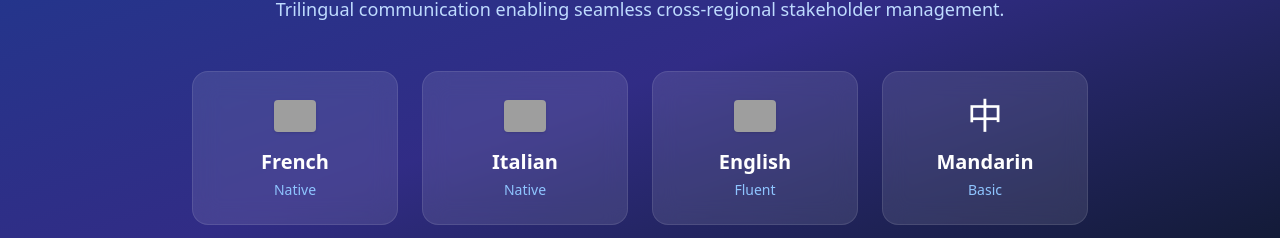
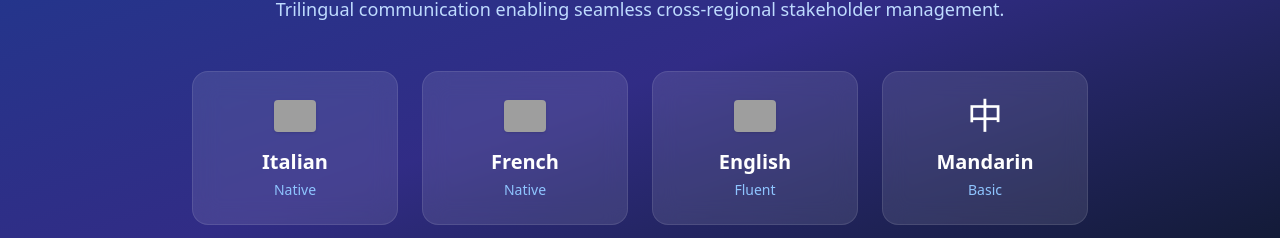
Before and after one commit to nizar-efk95/nizar-portfolio, a React (Vite) app: page / in a window 1280 px wide. Shown: the part 4229-4467 px from the top of the page. Built offline with nearby package versions, Linux system fonts and the light colour scheme; grey boxes are pictures that could not be loaded.

Commit message:
Reorder languages to put Italian first

```diff
--- a/src/App.jsx
+++ b/src/App.jsx
@@ -211,8 +211,8 @@ function App() {
   ]
 
   const languages = [
+    { name: "Italian", level: "Native", code: "it", flag: "🇮🇹" },
     { name: "French", level: "Native", code: "fr", flag: "🇫🇷" },
-    { name: "Italian", level: "Native", code: "it", flag: "🇮🇹" },
     { name: "English", level: "Fluent", code: "gb", flag: "🇬🇧" },
     { name: "Mandarin", level: "Basic", code: "cn", flag: "中" }
   ]
```
